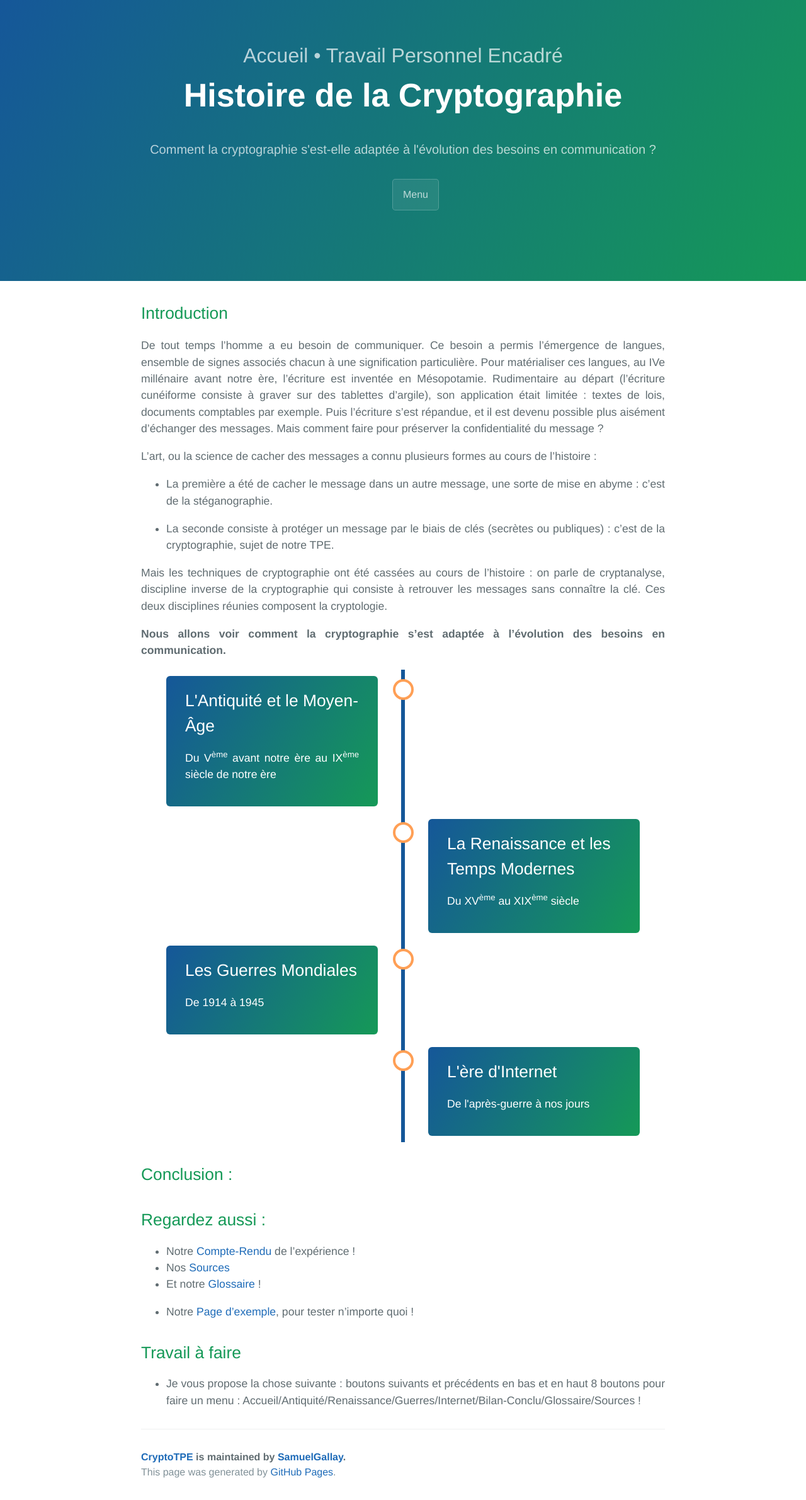
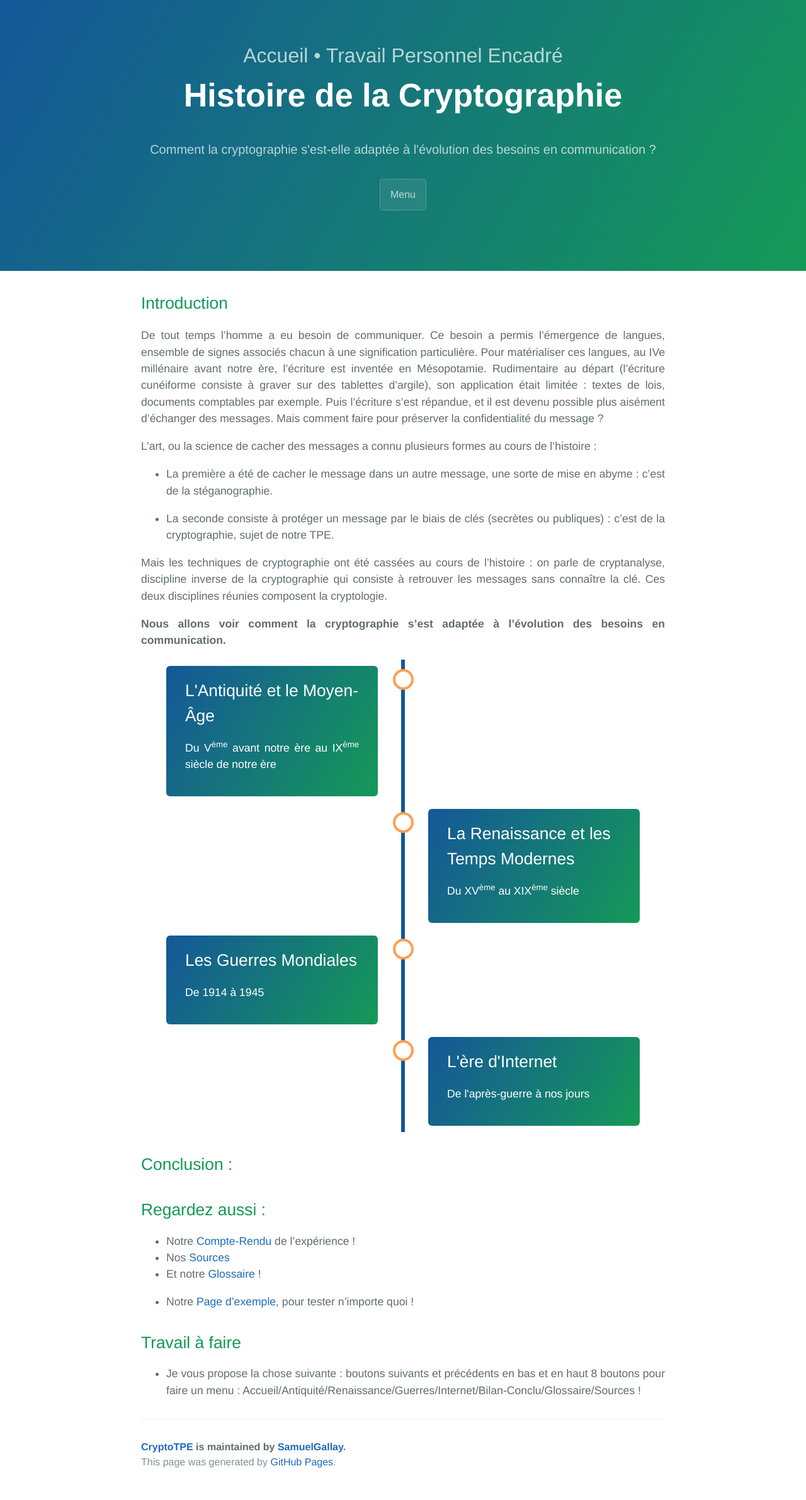
Before and after one commit to SamuelGallay/CryptoTPE, a Jekyll site: the page built from index.md, in a window 1280 px wide. Shown: the whole page at 63% size. Built offline with Jekyll 4.4.1, drawn with Linux system fonts in a browser that asks for light colours; our own code applies the rules of GitHub Pages for plain Markdown files.

Commit message:
Boutons centrés

```diff
--- a/assets/css/style.css
+++ b/assets/css/style.css
@@ -265,6 +265,11 @@ a:hover { text-decoration: underline; }
 @media screen and (max-width: 42em) { .btn { display: block; width: 100%; padding: 0.75rem; font-size: 0.9rem; }
   .btn + .btn { margin-top: 1rem; margin-left: 0; } }
 
+#menu {
+  margin: 0px;
+  padding: 0px;
+}
+
 #menu::after {
   content: "";
   display: block;
```
